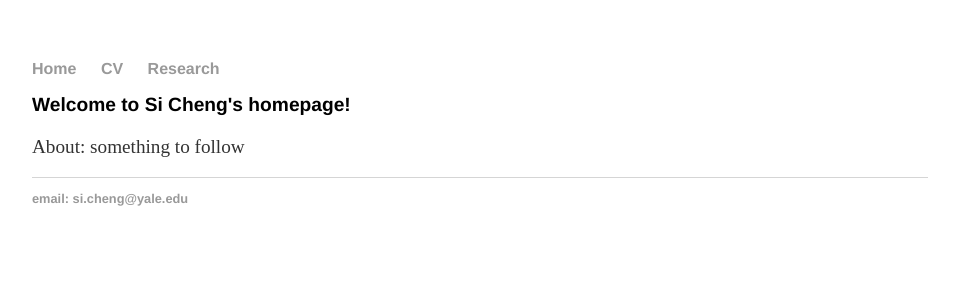
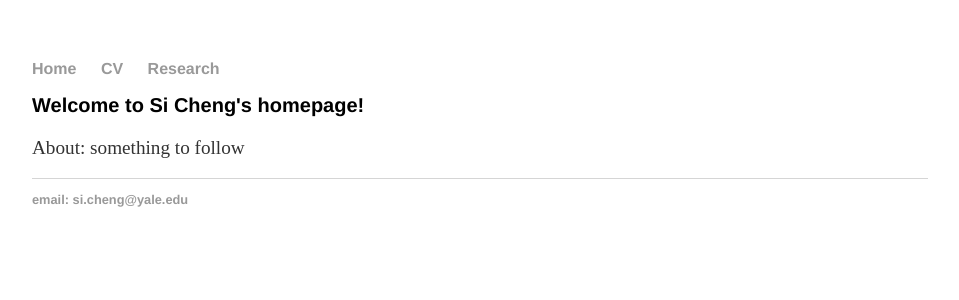
Before and after one commit to chengs94/chengs94.github.io, a Jekyll site: the page built from index.html, in a window 1280 px wide. Shown: the top 300 px of the page, without its empty margins (160-1119 px from the left). Built offline with Jekyll 4.4.1, drawn with Linux system fonts in a browser that asks for light colours.

Commit message:
Update main.css

```diff
--- a/css/main.css
+++ b/css/main.css
@@ -20,7 +20,7 @@ a:hover {
     text-decoration: underline;
 }
 h1 {
-    font-size: 1.2em;
+    font-size: 20px;
     font-family:'Helvetica', 'Arial', 'Sans-Serif';
 }
 p {
```
